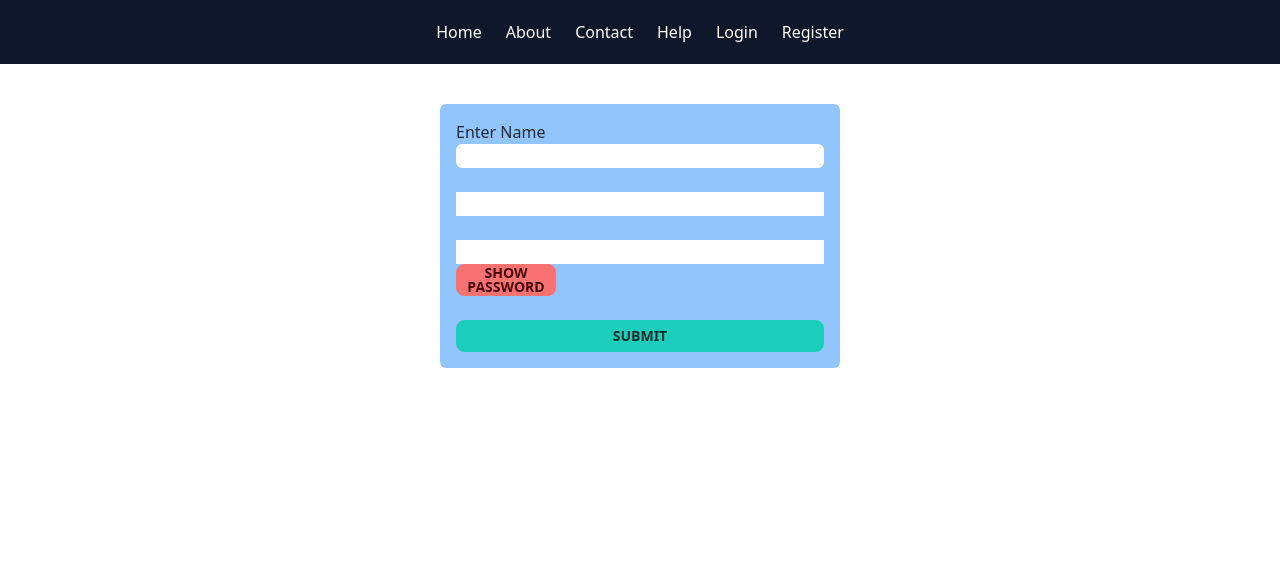
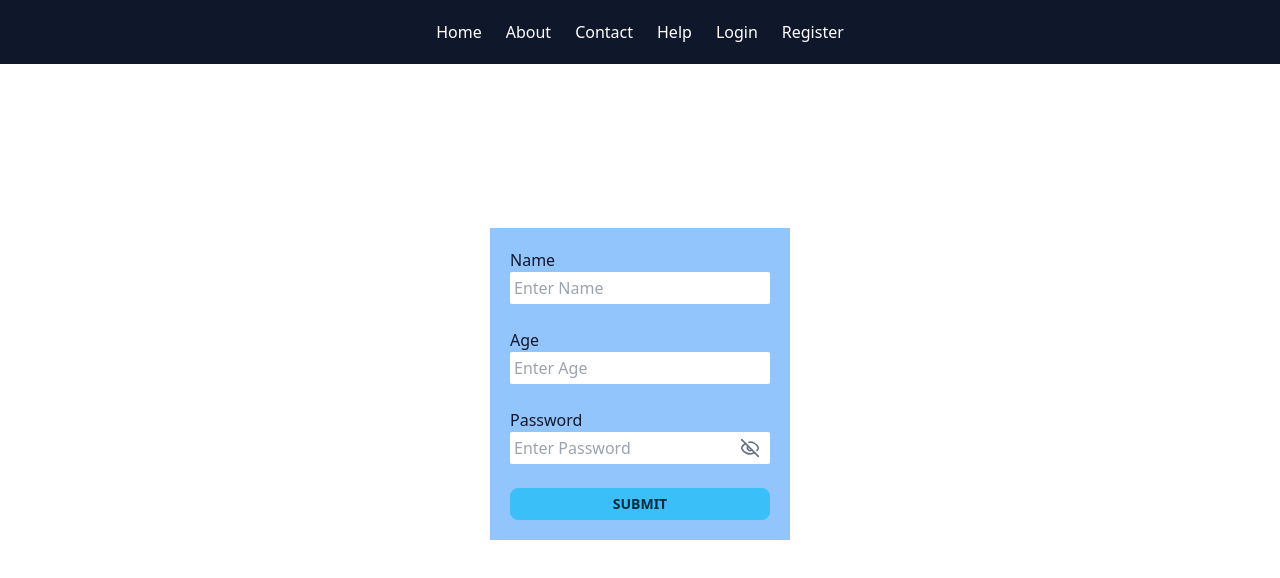
Before and after one commit to AshikurZaman01/React-Practice_, a React (Vite) app: page / in a window 1280 px wide. Shown: the top 578 px of the page. Built offline with nearby package versions, Linux system fonts and the light colour scheme.

Commit message:
useRef use in form

```diff
--- a/src/Components/Pages/Home/Home.jsx
+++ b/src/Components/Pages/Home/Home.jsx
@@ -1,32 +1,52 @@
-import { useState } from "react";
+import { useRef, useState } from "react";
+import { LuEye } from "react-icons/lu";
+import { LuEyeOff } from "react-icons/lu";
 
 const Home = () => {
 
+    const nameRef = useRef(null);
+    const ageRef = useRef(null);
+    const passwordRef = useRef(null);
+
     const handleSubmit = (e) => {
-        e.preventDefault()
+        e.preventDefault();
 
-        const name = e.target.name.value;
-        const age = e.target.age.value;
-
-        console.log(name, age);
+        console.log(nameRef.current.value);
+        console.log(ageRef.current.value);
+        console.log(passwordRef.current.value);
     }
 
-    const [open, isOpen] = useState(false)
-
+    const [view, setView] = useState(false);
 
     return (
-        <div>
+        <div className="flex justify-center items-center h-[80vh] ">
 
-            <form onSubmit={handleSubmit} className="bg-blue-300 w-[400px] flex flex-col mx-auto mt-10 rounded-md p-4">
-                <label className="" htmlFor="">Enter Name</label>
-                <input type="text" name="name" className="rounded-md" id="" /><br />
+            <form onClick={handleSubmit} className="w-[300px] bg-blue-300 p-5">
 
-                <input type="number" name="age" id="" /><br />
+                <div className="flex flex-col">
+                    <label htmlFor="" className="text-slate-900">Name</label>
+                    <input ref={nameRef} type="text" name="" id="" placeholder="Enter Name" className="rounded-sm p-1" />
+                </div><br />
 
-                <input type={`${open ? "text" : "password"}`} name="password" id="" />
-                <button onClick={() => isOpen(!open)} className="btn btn-sm btn-error w-[100px]">Show Password</button><br />
+                <div className="flex flex-col">
+                    <label htmlFor="" className="text-slate-900">Age</label>
+                    <input ref={ageRef} type="number" name="" id="" placeholder="Enter Age" className="rounded-sm p-1" />
+                </div><br />
 
-                <button type="submit" className="btn btn-sm btn-accent">Submit</button>
+                <div className="flex flex-col relative">
+                    <label htmlFor="" className="text-slate-900">Password</label>
+                    <input ref={passwordRef} type={`${view ? "text" : "password"}`} name="" id="" placeholder="Enter Password" className="rounded-sm p-1 " />
+                    <span onClick={() => setView(!view)} className="absolute right-2 top-10 transform -translate-y-1/2 cursor-pointer text-xl text-gray-500  w-6 z-40 flex justify-center">
+                        {
+                            view ? <LuEye /> : <LuEyeOff />
+                        }
+                    </span>
+                </div><br />
+
+                <div>
+                    <button className="btn btn-sm w-full btn-info">Submit</button>
+                </div>
+
             </form>
 
         </div>
```
